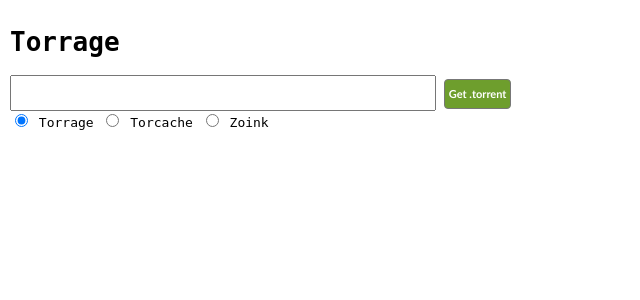
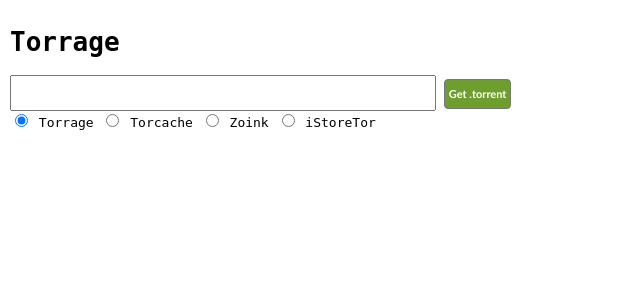
Before and after one commit to cvmanjoo/magnet, a PHP site: page / in a window 1280 px wide. Shown: the top 300 px of the page, without its empty margins (0-640 px from the left). Run offline with PHP 8.4, Linux system fonts and the light colour scheme.

Commit message:
Added iStoreTor

```diff
--- a/index.php
+++ b/index.php
@@ -17,12 +17,15 @@
             <span>Torcache</span>
             <input type="radio" name="site" value="zoink"/>
             <span>Zoink</span>
+            <input type="radio" name="site" value="istoretor"/>
+            <span>iStoreTor</span>
         </form>
         <?php
         /************************
           http://torrage.com/torrent/640FE84C613C17F663551D218689A64E8AEBEABE.torrent
           http://torcache.net/torrent/640FE84C613C17F663551D218689A64E8AEBEABE.torrent
           http://zoink.it/torrent/640FE84C613C17F663551D218689A64E8AEBEABE.torrent
+         * http://istoretor.com/fdown.php?hash=640FE84C613C17F663551D218689A64E8AEBEABE
         *************************/
         if(filter_has_var(INPUT_GET, 'infohash') && filter_has_var(INPUT_GET, 'site'))
         {
@@ -42,6 +45,11 @@
                     $url = "http://torcache.net/torrent/" . $infohash . ".torrent";
                     header('Location: ' . $url);  //Internet
                 }
+                else if($site == 'istoretor')
+                {
+                    $url = "http://istoretor.com/fdown.php?hash=" . $infohash . ".torrent";
+                    header('Location: ' . $url);  //Internet
+                }
                 else
                 {
                     $url = "http://zoink.it/torrent/" . $infohash . ".torrent";
```
